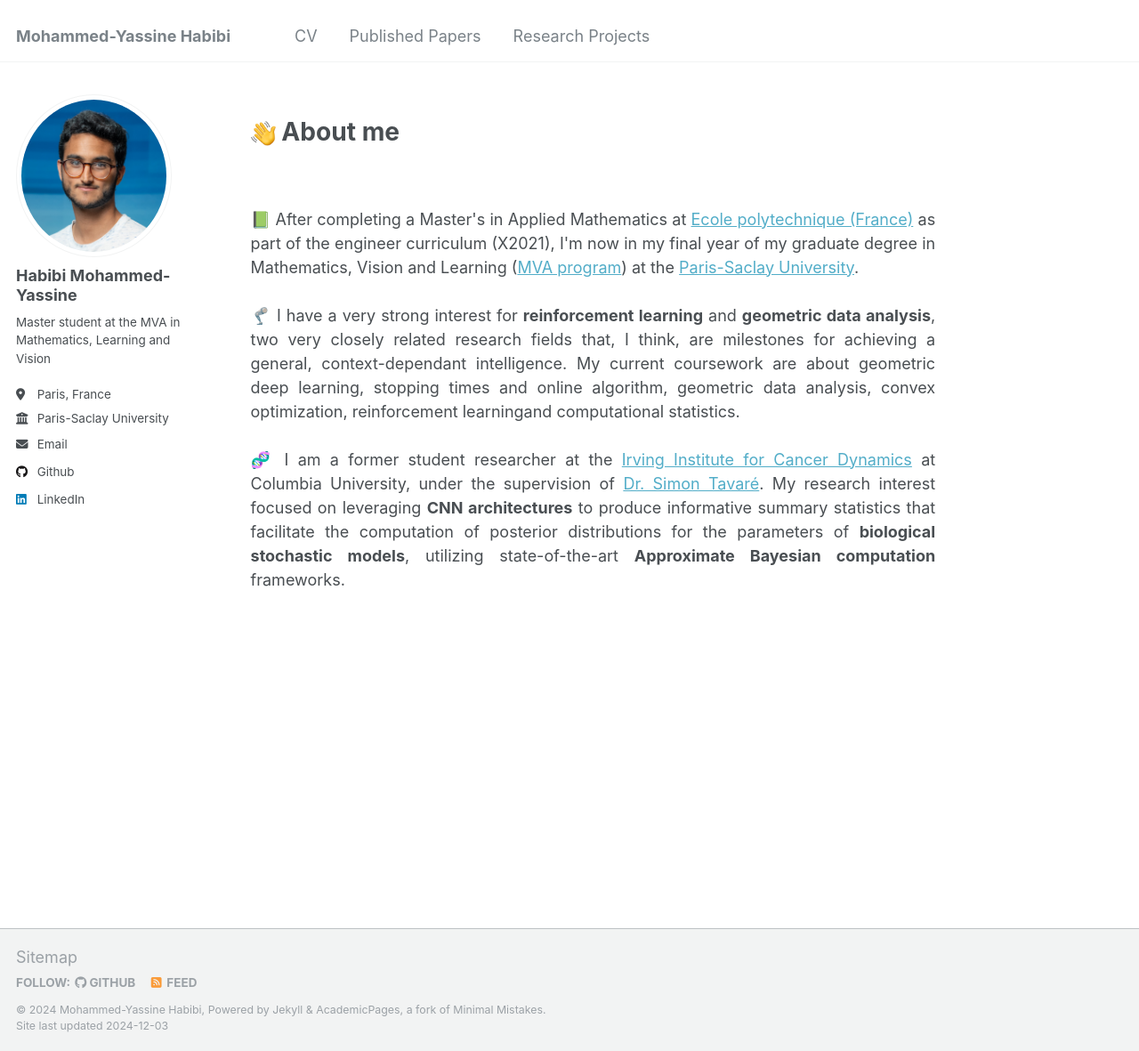
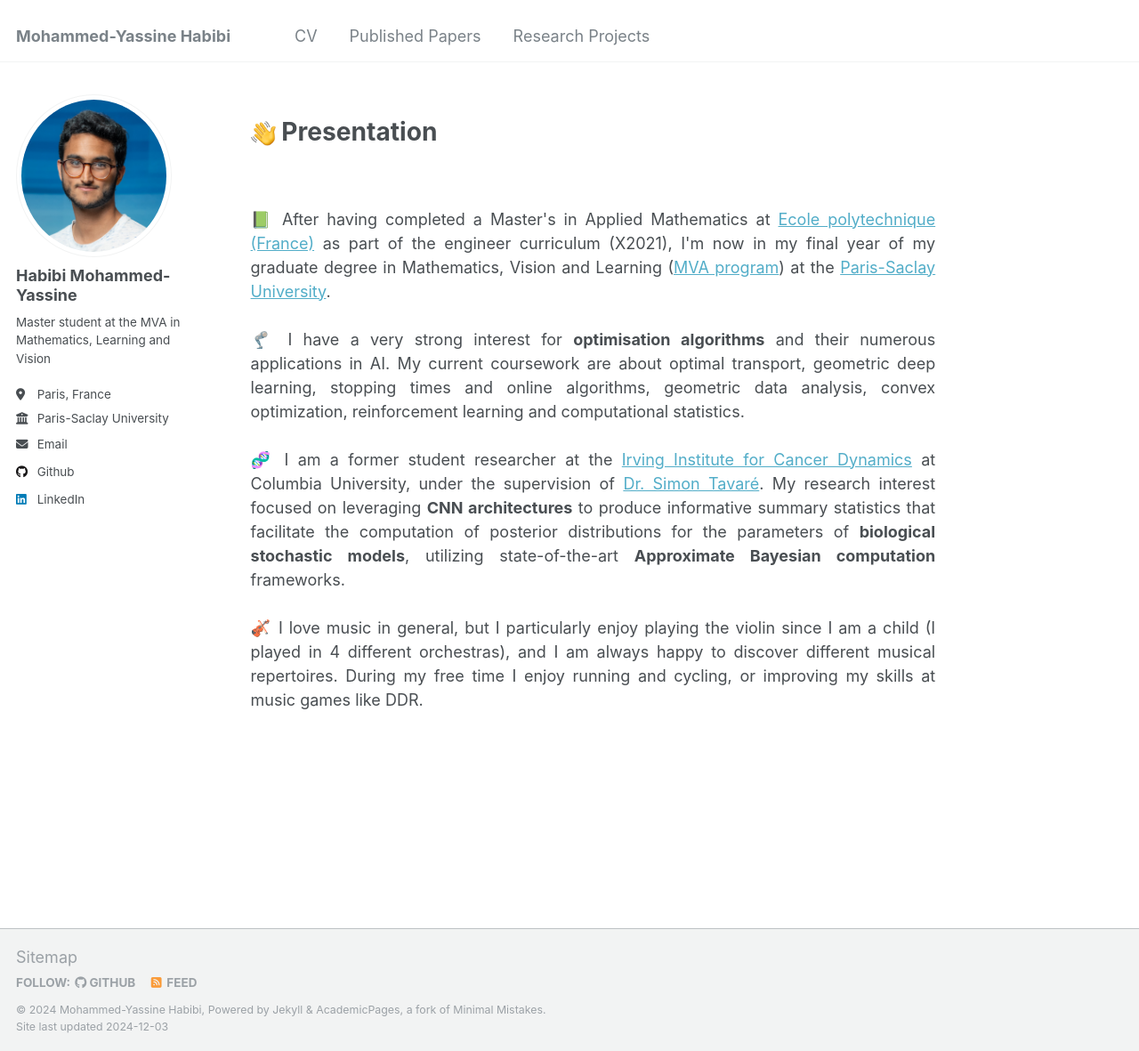
Before and after one commit to mohammed-yassinehabibi/mohammed-yassinehabibi.github.io, a Jekyll site: the page built from _pages/about.md, in a window 1280 px wide and 1181 px high. Shown: the whole window at 89% size. Built offline with Jekyll 4.4.1, drawn with Linux system fonts in a browser that asks for light colours.

Commit message:
personal_statement

```diff
--- a/_pages/about.md
+++ b/_pages/about.md
@@ -1,6 +1,6 @@
 ---
 permalink: /
-title: "<br/><img src='/images/waving-hand_1f44b.png' width=28px> About me"
+title: "<br/><img src='/images/waving-hand_1f44b.png' width=28px> Presentation"
 author_profile: true
 redirect_from:
   - /about/
@@ -8,9 +8,11 @@ redirect_from:
 ---
 <div style="text-align: justify;">
 <br><br>
-📗 After completing a Master's in Applied Mathematics at <a href="https://www.polytechnique.edu/">Ecole polytechnique (France)</a> as part of the engineer curriculum (X2021), I'm now in my final year of my graduate degree in Mathematics, Vision and Learning (<a href="https://www.master-mva.com/">MVA program</a>) at the <a href="https://www.universite-paris-saclay.fr/en/accueil-english/">Paris-Saclay University</a>.
+📗 After having completed a Master's in Applied Mathematics at <a href="https://www.polytechnique.edu/">Ecole polytechnique (France)</a> as part of the engineer curriculum (X2021), I'm now in my final year of my graduate degree in Mathematics, Vision and Learning (<a href="https://www.master-mva.com/">MVA program</a>) at the <a href="https://www.universite-paris-saclay.fr/en/accueil-english/">Paris-Saclay University</a>.
 <br><br>
-🦿 I have a very strong interest for <b>reinforcement learning</b> and <b>geometric data analysis</b>, two very closely related research fields that, I think, are milestones for achieving a general, context-dependant intelligence. My current coursework are about geometric deep learning, stopping times and online algorithm, geometric data analysis, convex optimization, reinforcement learningand computational statistics.
+🦿 I have a very strong interest for <b>optimisation algorithms</b> and their numerous applications in AI. My current coursework are about optimal transport, geometric deep learning, stopping times and online algorithms, geometric data analysis, convex optimization, reinforcement learning and computational statistics.
 <br><br>
 🧬 I am a former student researcher at the <a href="https://cancerdynamics.columbia.edu/">Irving Institute for Cancer Dynamics</a> at Columbia University, under the supervision of <a href="https://scholar.google.co.uk/citations?user=1aX_bIcAAAAJ&hl=en">Dr. Simon Tavaré</a>. My research interest focused on leveraging <b>CNN architectures</b> to produce informative summary statistics that facilitate the computation of posterior distributions for the parameters of <b>biological stochastic models</b>, utilizing state-of-the-art <b>Approximate Bayesian computation</b> frameworks.
+<br><br>
+🎻 I love music in general, but I particularly enjoy playing the violin since I am a child (I played in 4 different orchestras), and I am always happy to discover different musical repertoires. During my free time I enjoy running and cycling, or improving my skills at music games like DDR.
 </div>
```
